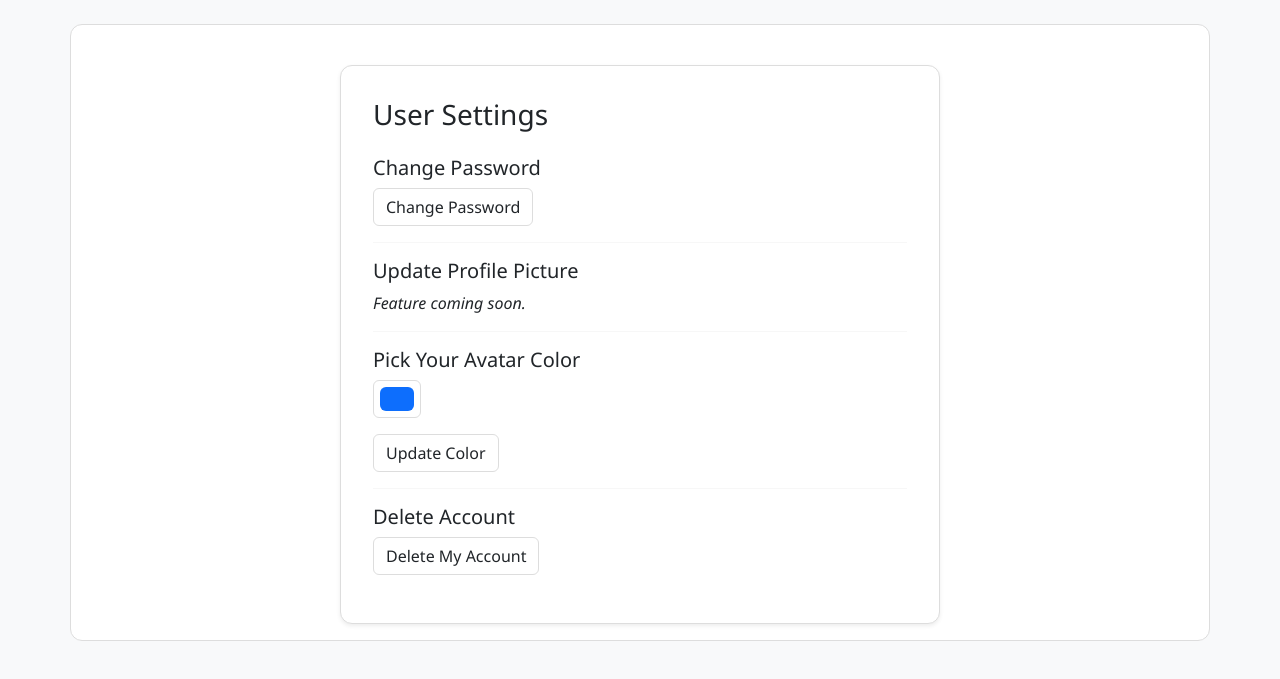
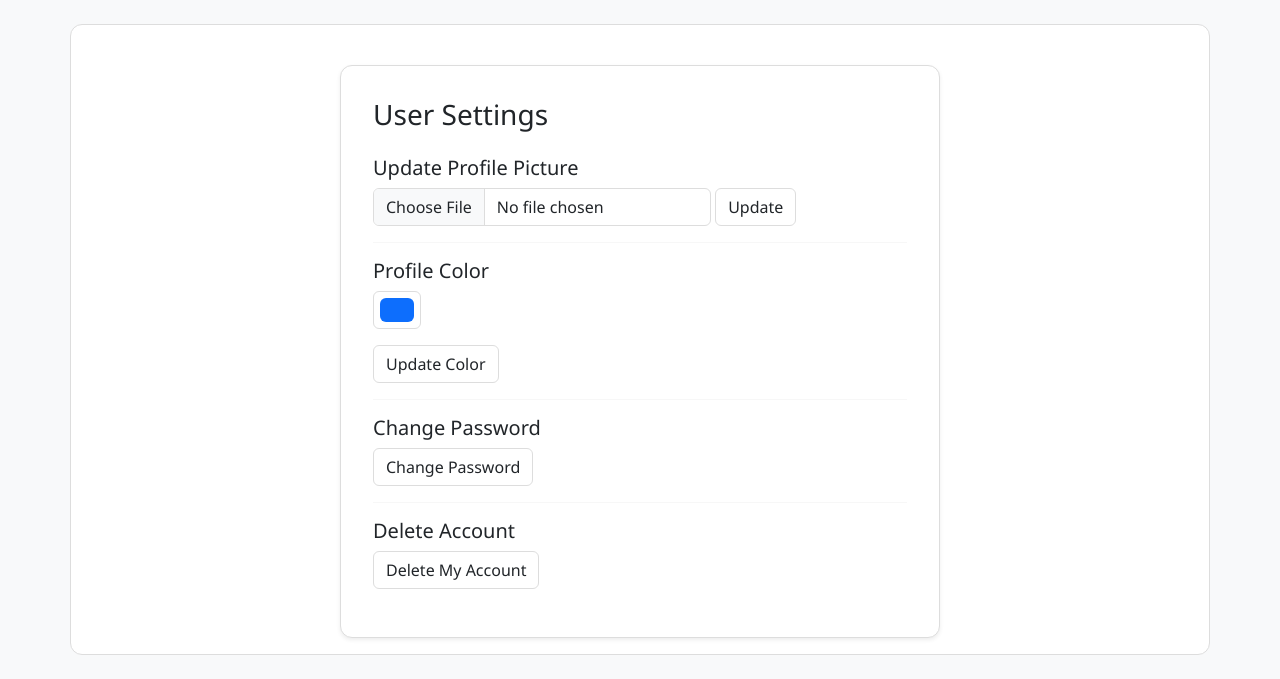
Before and after one commit to shubh-team-4/MoneyParce, a Django app: page /settings/ in a window 1280 px wide. Shown: the part 121-800 px from the top of the page. Run offline with Django 5.2, Linux system fonts and the light colour scheme; a user stored in the database is signed in; data comes from the database, SQL or seed files in the repository; both versions use the stored data as it was after the commit.

Commit message:
Profile picture support
I added profile picture support in the user settings. may need to pip install pillow in order to get it working

```diff
--- a/MoneyParce/settings.py
+++ b/MoneyParce/settings.py
@@ -9,7 +9,6 @@ https://docs.djangoproject.com/en/5.2/topics/settings/
 For the full list of settings and their values, see
 https://docs.djangoproject.com/en/5.2/ref/settings/
 """
-
 from pathlib import Path
 
 # Build paths inside the project like this: BASE_DIR / 'subdir'.
@@ -120,6 +119,8 @@ USE_TZ = True
 # https://docs.djangoproject.com/en/5.2/howto/static-files/
 
 STATIC_URL = 'static/'
+MEDIA_URL = '/media/'
+MEDIA_ROOT = BASE_DIR / 'media'
 
 # Default primary key field type
 # https://docs.djangoproject.com/en/5.2/ref/settings/#default-auto-field
--- a/MoneyParce/urls.py
+++ b/MoneyParce/urls.py
@@ -16,8 +16,12 @@ Including another URLconf
 """
 from django.contrib import admin
 from django.urls import path, include
+from django.conf import settings
+from django.conf.urls.static import static
 
 urlpatterns = [
     path('admin/', admin.site.urls),
     path('', include('core.urls')),
 ]
+if settings.DEBUG:
+    urlpatterns += static(settings.MEDIA_URL, document_root=settings.MEDIA_ROOT)
--- a/core/models.py
+++ b/core/models.py
@@ -7,6 +7,10 @@ class UserProfile(models.Model):
     theme = models.CharField(max_length=10, default='light')
     budget = models.FloatField(default = 0)
     spending = models.FloatField(default = 0)
+    #profile color
+    color = models.CharField(max_length=7, default='#0d6efd')
+    # profile picture:
+    profile_picture = models.ImageField(upload_to='profile_pictures/', blank=True, null=True)
 
     def __str__(self):
         return self.user.username
--- a/core/templates/core/base.html
+++ b/core/templates/core/base.html
@@ -83,11 +83,15 @@
               <li class="nav-item dropdown">
                 <a class="nav-link dropdown-toggle d-flex align-items-center" href="#" id="userDropdown" role="button"
                    data-bs-toggle="dropdown" aria-expanded="false" style="padding: 0;">
+                  {% if user.userprofile.profile_picture %}
+                    <img src="{{ user.userprofile.profile_picture.url }}" alt="Avatar"
+                         style="width: 40px; height: 40px; border-radius: 50%; object-fit: cover; margin-left: 10px;">
+                  {% else %}
                     <div style="
                       width: 40px;
                       height: 40px;
                       border-radius: 50%;
-        background-color: {% if user.profile.color %}{{ user.profile.color }}{% else %}#0d6efd{% endif %};
+                      background-color: {% if user.userprofile.color %}{{ user.userprofile.color }}{% else %}#0d6efd{% endif %};
                       display: flex;
                       align-items: center;
                       justify-content: center;
@@ -97,11 +101,13 @@
                     ">
                       {{ user.username|first|upper }}
                     </div>
+                  {% endif %}
                 </a>
                 <ul class="dropdown-menu dropdown-menu-end" aria-labelledby="userDropdown">
                   <li>
-        <a class="dropdown-item" href="{% url 'user_settings' %}"><i class="fas fa-cog me-2"></i>
-            Settings</a>
+                    <a class="dropdown-item" href="{% url 'user_settings' %}">
+                      <i class="fas fa-cog me-2"></i> Settings
+                    </a>
                   </li>
                   <li>
                     <a class="dropdown-item" href="#"
@@ -109,7 +115,6 @@
                       <i class="fas fa-sign-out-alt me-2"></i> Log Out
                     </a>
                   </li>
-
                 </ul>
               </li>
 
--- a/core/templates/core/user_settings.html
+++ b/core/templates/core/user_settings.html
@@ -4,30 +4,44 @@
   <div class="card-body">
     <h3 class="card-title mb-4">User Settings</h3>
 
+
+<!-- Update Profile Picture Section -->
+    <h5>Update Profile Picture</h5>
+    <div>
+      <!-- Update form: forcing inline-block display -->
+      <form method="post" action="{% url 'update_profile_picture' %}" enctype="multipart/form-data" style="display: inline-block; vertical-align: middle; margin-right: 5px;">
+        {% csrf_token %}
+        <!-- File input styled to be inline and limited in width -->
+        <input type="file" name="profile_picture" accept="image/*" class="form-control" style="display: inline-block; width: auto; vertical-align: middle;">
+        <button type="submit" class="btn btn-secondary" style="vertical-align: middle;">Update</button>
+      </form>
+
+      <!-- Remove button: appears only if a profile picture exists -->
+      {% if user.userprofile.profile_picture %}
+      <form method="post" action="{% url 'remove_profile_picture' %}" style="display: inline-block; vertical-align: middle;">
+        {% csrf_token %}
+        <button type="submit" class="btn btn-danger">Remove</button>
+      </form>
+      {% endif %}
+    </div>
+    <hr>
+
+    <!-- Update Profile Color -->
+    <h5>Profile Color</h5>
+    <form method="post" action="{% url 'update_profile_color' %}">
+      {% csrf_token %}
+      <div class="mb-3">
+        <input type="color" name="avatar_color" value="{{ user.userprofile.color|default:'#0d6efd' }}" class="form-control form-control-color" title="Choose your color">
+      </div>
+      <button type="submit" class="btn btn-secondary">Update Color</button>
+    </form>
+    <hr>
+
     <!-- Change Password Link -->
     <h5>Change Password</h5>
     <p>
       <a href="{% url 'password_change' %}" class="btn btn-primary">Change Password</a>
     </p>
-    <hr>
-
-    <!-- Placeholder for Updating Profile Picture -->
-    <h5>Update Profile Picture</h5>
-    <p>
-      <!-- Insert a form or link to update profile picture -->
-      <em>Feature coming soon.</em>
-    </p>
-    <hr>
-
-    <!-- Update Avatar Color -->
-    <h5>Pick Your Avatar Color</h5>
-    <form method="post" action="{% url 'update_profile_color' %}">
-      {% csrf_token %}
-      <div class="mb-3">
-        <input type="color" name="avatar_color" value="{{ user.profile.color|default:'#0d6efd' }}" class="form-control form-control-color" title="Choose your color">
-      </div>
-      <button type="submit" class="btn btn-secondary">Update Color</button>
-    </form>
     <hr>
 
     <!-- Delete Account -->
--- a/core/urls.py
+++ b/core/urls.py
@@ -1,5 +1,6 @@
 from django.urls import path
 from django.contrib.auth import views as auth_views
+
 from . import views, darkMode
 
 urlpatterns = [
@@ -34,4 +35,6 @@ urlpatterns = [
     path('settings/', views.user_settings, name='user_settings'),
     path('settings/update_color/', views.update_profile_color, name='update_profile_color'),
     path('settings/delete_account/', views.delete_account, name='delete_account'),
+    path('settings/update_picture/', views.update_profile_picture, name='update_profile_picture'),
+    path('settings/remove_picture/', views.remove_profile_picture, name='remove_profile_picture'),
 ]
--- a/core/views.py
+++ b/core/views.py
@@ -178,15 +178,40 @@ def user_settings(request):
 
 @login_required
 def update_profile_color(request):
-    """Update the user’s avatar color."""
+    """Update the user’s profile color."""
     if request.method == 'POST':
         new_color = request.POST.get('avatar_color', '#0d6efd')
         user_profile, created = UserProfile.objects.get_or_create(user=request.user)
         user_profile.color = new_color
         user_profile.save()
-        messages.success(request, "Avatar color updated successfully!")
+        messages.success(request, "Profile color updated successfully!")
     return redirect('user_settings')
-
+@login_required
+def update_profile_picture(request):
+    if request.method == 'POST':
+        # Ensure the file is provided:
+        if 'profile_picture' in request.FILES:
+            picture = request.FILES['profile_picture']
+            user_profile, created = UserProfile.objects.get_or_create(user=request.user)
+            user_profile.profile_picture = picture
+            user_profile.save()
+            messages.success(request, "Profile picture updated successfully!")
+        else:
+            messages.error(request, "Please upload a valid image.")
+        return redirect('user_settings')
+    else:
+        messages.error(request, "Invalid request.")
+        return redirect('user_settings')
+@login_required
+def remove_profile_picture(request):
+    if request.method == 'POST':
+        user_profile, created = UserProfile.objects.get_or_create(user=request.user)
+        user_profile.profile_picture = None  # Clear the image
+        user_profile.save()
+        messages.success(request, "Profile picture removed successfully!")
+    else:
+        messages.error(request, "Invalid request.")
+    return redirect('user_settings')
 @login_required
 def delete_account(request):
     """Delete the current user’s account after confirmation."""
```
Also changed, not shown: core/migrations/0006_userprofile_color_userprofile_profile_picture.py (added), db.sqlite3, media/profile_pictures/pfp.jpg (added), media/profile_pictures/pfp_EuUzaOd.jpg (added), media/profile_pictures/pfp_k203Nyg.jpg (added). Lines whose indentation alone changed are shown as unchanged.
